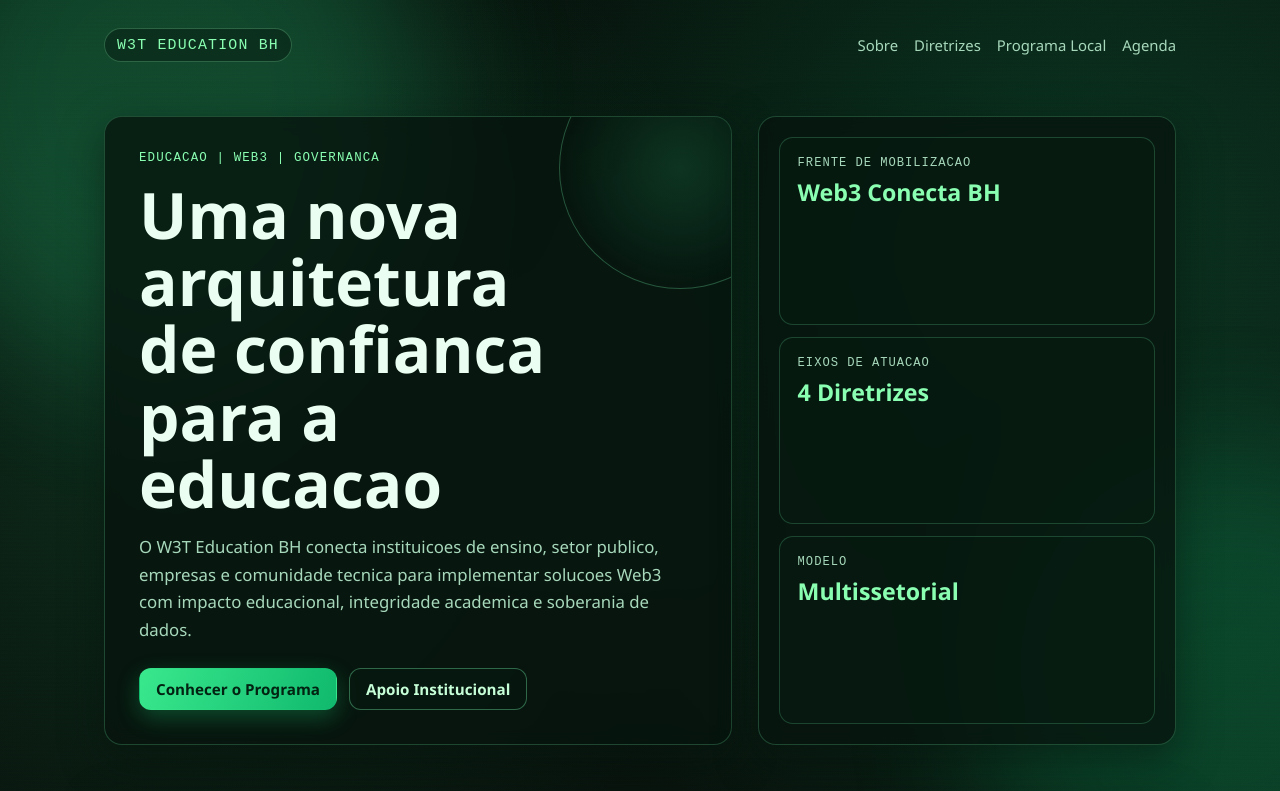
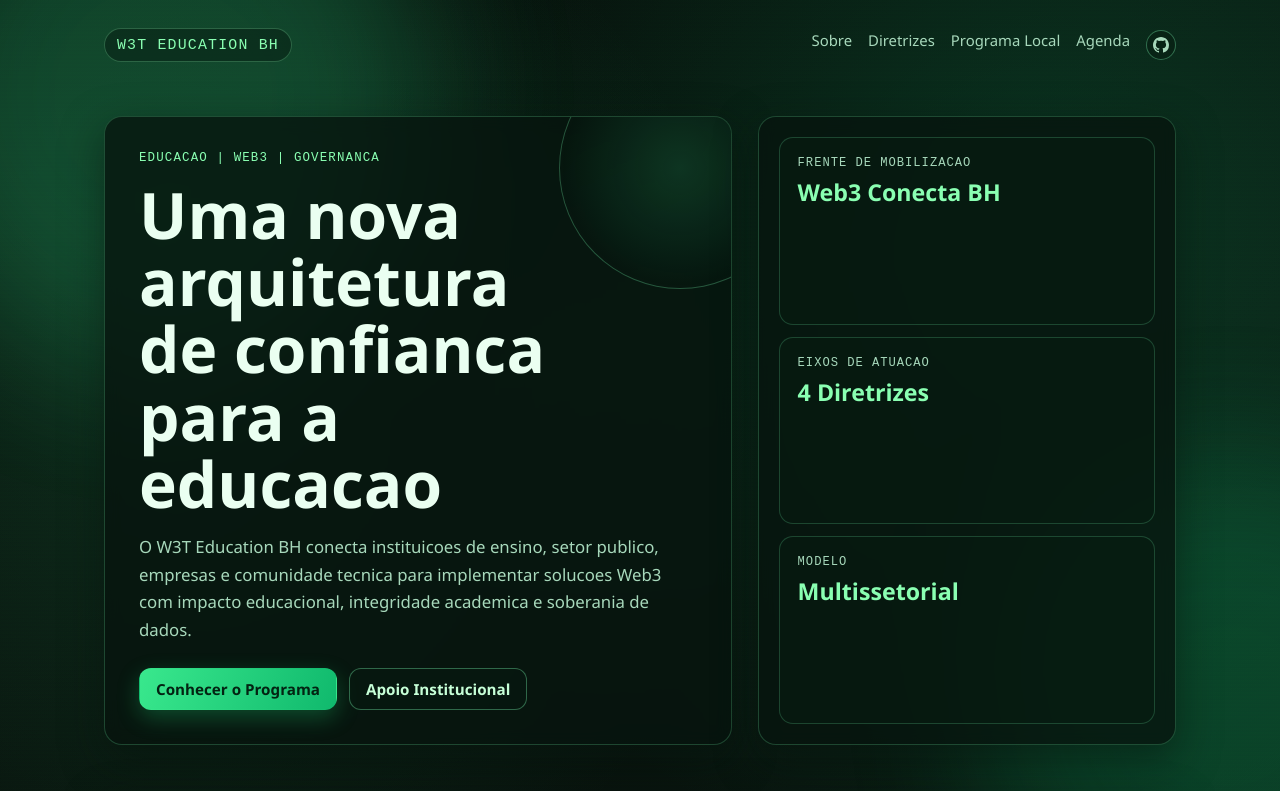
Before and after one commit to smp-sandramariapereira/W3T-Education, a plain HTML site: page index.html in a window 1280 px wide. Shown: the top 791 px of the page. Drawn offline with Linux system fonts and the light colour scheme.

Commit message:
Add GitHub link with styling to index.html

```diff
--- a/index.html
+++ b/index.html
@@ -145,6 +145,31 @@
 
     nav a:hover {
       color: var(--green-1);
+    }
+
+    .github-link {
+      display: inline-flex;
+      align-items: center;
+      justify-content: center;
+      width: 30px;
+      height: 30px;
+      border-radius: 50%;
+      border: 1px solid rgba(127, 255, 184, 0.35);
+      color: var(--muted);
+      background: rgba(7, 28, 17, 0.45);
+      transition: color 0.2s ease, border-color 0.2s ease, transform 0.2s ease;
+    }
+
+    .github-link:hover {
+      color: var(--green-1);
+      border-color: rgba(138, 255, 178, 0.6);
+      transform: translateY(-1px);
+    }
+
+    .github-link svg {
+      width: 16px;
+      height: 16px;
+      fill: currentColor;
     }
 
     .hero {
@@ -401,6 +426,11 @@
         <a href="#diretrizes">Diretrizes</a>
         <a href="#programa">Programa Local</a>
         <a href="#agenda">Agenda</a>
+        <a class="github-link" href="https://github.com/smp-sandramariapereira/W3T-Education" target="_blank" rel="noopener noreferrer" aria-label="Abrir repositorio no GitHub" title="GitHub">
+          <svg viewBox="0 0 24 24" aria-hidden="true" focusable="false">
+            <path d="M12 0C5.37 0 0 5.37 0 12c0 5.3 3.44 9.8 8.2 11.38.6.11.82-.26.82-.58v-2.04c-3.34.73-4.04-1.61-4.04-1.61-.55-1.38-1.34-1.75-1.34-1.75-1.1-.75.08-.74.08-.74 1.2.08 1.84 1.23 1.84 1.23 1.08 1.85 2.82 1.32 3.5 1.01.11-.78.42-1.32.76-1.62-2.67-.3-5.47-1.34-5.47-5.93 0-1.31.47-2.38 1.23-3.22-.12-.3-.53-1.53.12-3.18 0 0 1.01-.32 3.3 1.23a11.4 11.4 0 0 1 6 0c2.29-1.55 3.3-1.23 3.3-1.23.65 1.65.24 2.88.12 3.18.76.84 1.23 1.91 1.23 3.22 0 4.6-2.8 5.63-5.48 5.93.43.37.82 1.1.82 2.23v3.31c0 .32.22.69.83.58A12.01 12.01 0 0 0 24 12c0-6.63-5.37-12-12-12z" />
+          </svg>
+        </a>
       </nav>
     </header>
 
```
